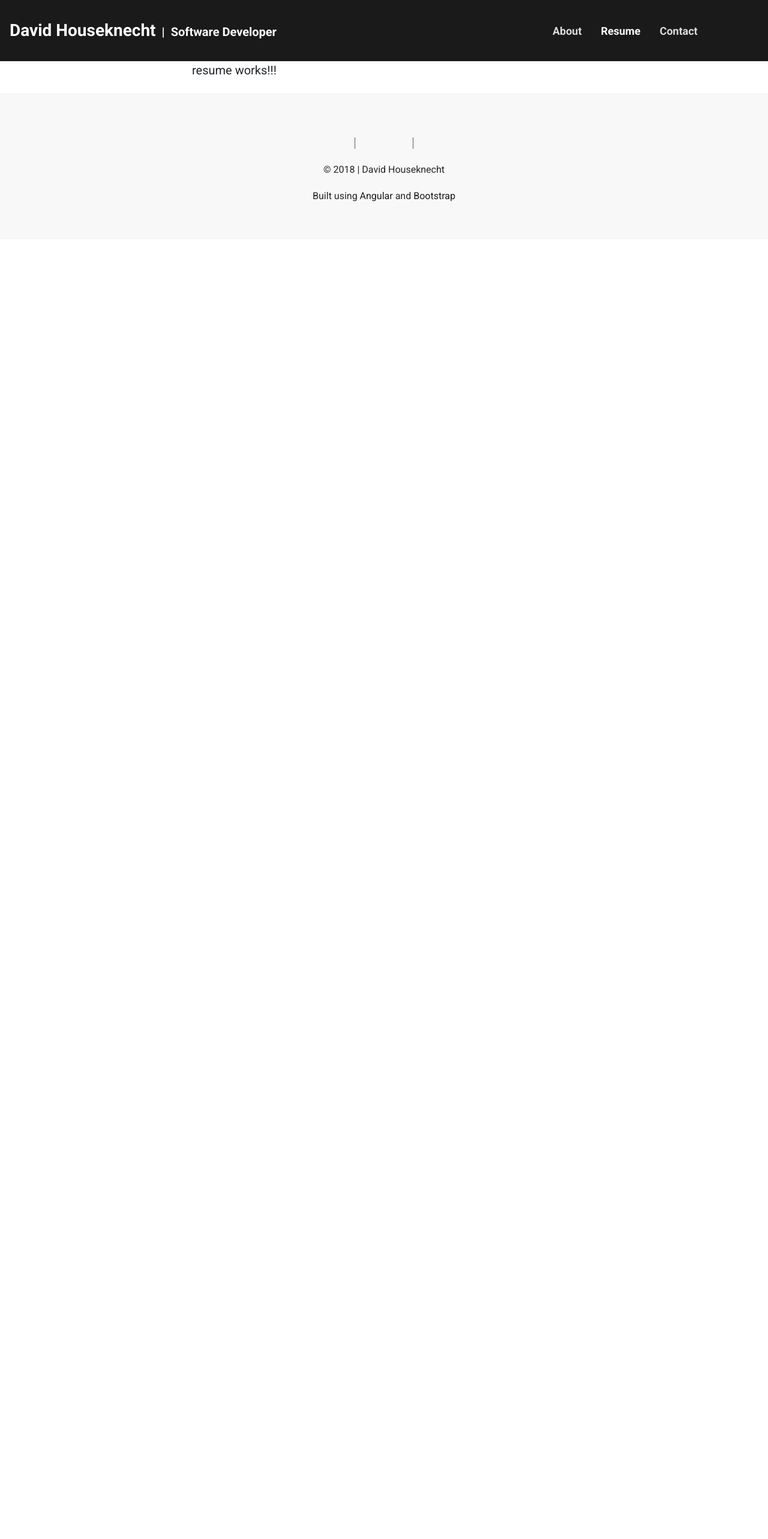
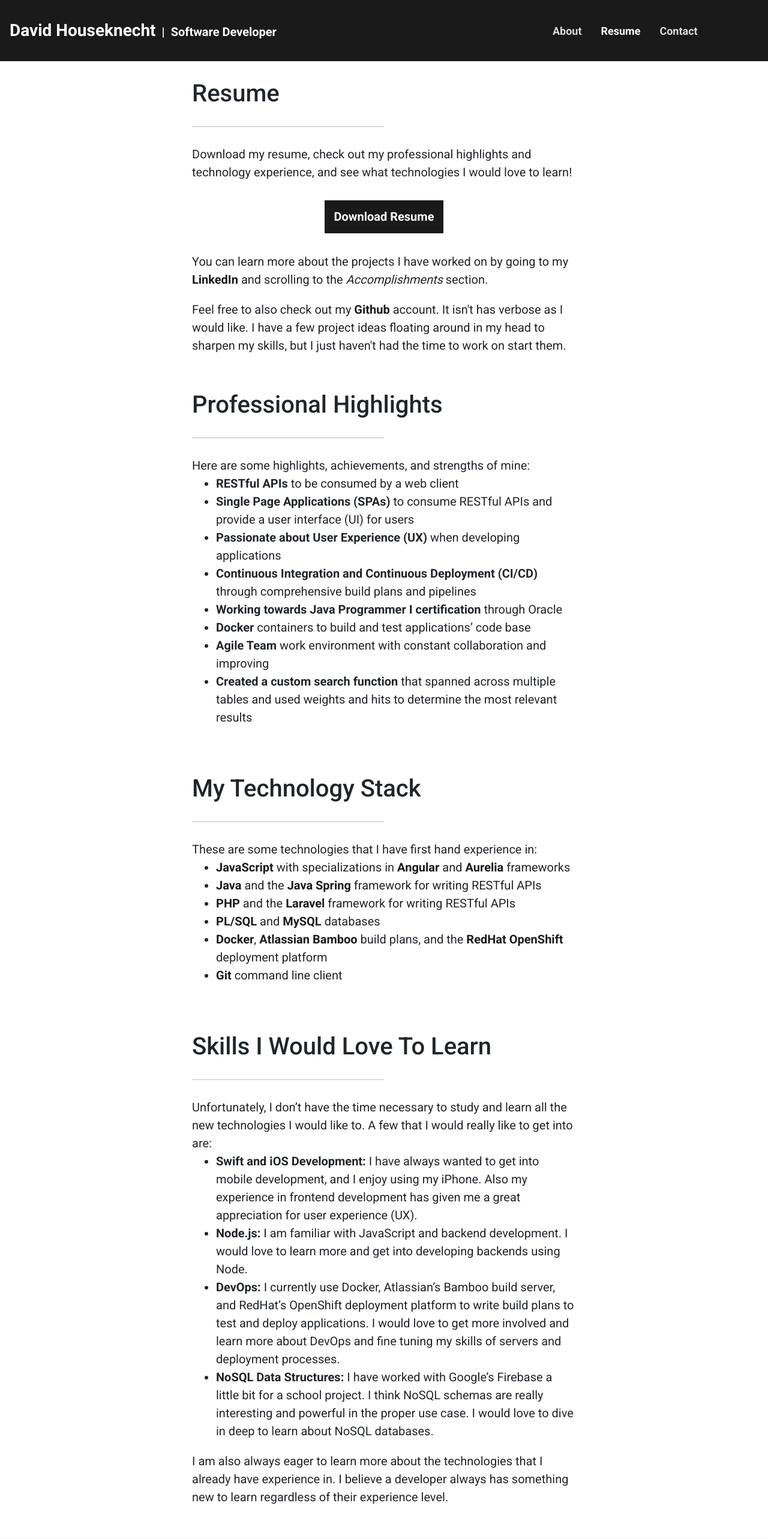
Before and after one commit to djhouseknecht/djhouseknecht.github.io, an Angular app: page /resume in a window 1280 px wide. Shown: the top 2566 px of the page at 60% size. Before the commit the page ends 800 px from the top, so only its background shows below. Built offline with nearby package versions, Linux system fonts and the light colour scheme; a web font is replaced by a local one.

Commit message:
Added resume page

```diff
--- a/src/app/about/about.component.scss
+++ b/src/app/about/about.component.scss
@@ -5,7 +5,7 @@
 	flex-flow: column;
 	padding: 0 16px;
 	div {
-		margin: 36px 0;
+		margin: 30px 0;
 	}
 	.image-and-quote {
 		display: flex;
@@ -32,4 +32,9 @@
 			text-align: center;
 		}
 	}
+
+	/* desktop styles */
+	@include media-breakpoint-up(md) {
+		padding: 0;
+	}
 }
--- a/src/app/contact/contact.component.html
+++ b/src/app/contact/contact.component.html
@@ -1,6 +1,6 @@
 <div class="contact-content">
-	<h2 class="underline">Contact</h2>
-	<div class="separator"></div>
+	<h2>Contact</h2>
+	<app-spacer class="w-50"></app-spacer>
 	I would love to hear from you about any possible opportunities or even just to chat. I love talking software! Drop me an email or fill out the contact form. Thanks!
 	<div class="mt-3">
 		<a class="px-3" href="mailto:david.j.houseknecht@gmail.com" target="_blank"><i class="fa fa-envelope "></i></a>
--- a/src/app/contact/contact.component.scss
+++ b/src/app/contact/contact.component.scss
@@ -6,7 +6,7 @@
 	flex-direction: column;
 	div.contact-content {
 		padding: 0 16px;
-		margin: 36px 0;
+		margin: 30px 0;
 	}
 	iframe {
 		min-height: 650px;
@@ -16,4 +16,11 @@
 			padding: 0;
 		}
 	}
+
+	/* desktop styles */
+	@include media-breakpoint-up(md) {
+		div.contact-content {
+			padding: 0;
+		}
+	}
 }
--- a/src/app/resume/resume.component.html
+++ b/src/app/resume/resume.component.html
@@ -1,3 +1,115 @@
+<div class="resume-download">
+	<h2>Resume</h2>
+	<app-spacer class="w-50"></app-spacer>
+	<div class="m-0">
+		Download my resume, check out my professional highlights and technology experience, and see what technologies I would love to learn!
+	</div>
+	<a href="/assets/Houseknecht, David - General Resume (1-20-19).pdf" target="_blank" class="btn btn-primary font-weight-bold">Download
+		Resume</a>
+	<div class="m-0">
+		You can learn more about the projects I have worked on by going to my <a href="https://www.linkedin.com/in/david-houseknecht/"
+		 target="_blank" class="font-weight-bold">LinkedIn</a>
+		and scrolling to the <i>Accomplishments</i> section.
+	</div>
+	<div class="mt-3 mb-0">
+		Feel free to also check out my <a href="https://www.github.com/djhouseknecht" class="font-weight-bold">Github</a>
+		account. It isn't has verbose as I would like. I have a few project ideas floating around in my head to sharpen my
+		skills, but I just haven't had the time to work on start them.
+	</div>
+</div>
+
 <div>
-  resume works!!!
+	<h2>Professional Highlights</h2>
+	<app-spacer class="w-50"></app-spacer>
+	Here are some highlights, achievements, and strengths of mine:
+	<ul>
+		<li>
+			<strong>RESTful APIs</strong> to be consumed by a web client
+		</li>
+		<li>
+			<strong>Single Page Applications (SPAs)</strong> to consume RESTful APIs and provide a user interface (UI) for users
+		</li>
+		<li>
+			<strong>Passionate about User Experience (UX)</strong> when developing applications
+		</li>
+		<li>
+			<strong>Continuous Integration and Continuous Deployment (CI/CD)</strong> through comprehensive build plans and
+			pipelines
+		</li>
+		<li>
+			<strong>Working towards Java Programmer I certification</strong> through Oracle
+		</li>
+		<li>
+			<strong>Docker</strong> containers to build and test applications’ code base
+		</li>
+		<li>
+			<strong>Agile Team</strong> work environment with constant collaboration and improving
+		</li>
+		<li>
+			<strong>Created a custom search function</strong> that spanned across multiple tables and used weights and hits to
+			determine the most relevant results
+		</li>
+	</ul>
 </div>
+
+<div>
+	<h2>My Technology Stack</h2>
+	<app-spacer class="w-50"></app-spacer>
+	These are some technologies that I have first hand experience in:
+	<ul>
+		<li>
+			<strong><a href="https://en.wikipedia.org/wiki/JavaScript" target="_blank">JavaScript</a></strong> with
+			specializations in <strong><a href="https://angular.io/" target="_blank">Angular</a></strong> and <strong><a href="https://aurelia.io/"
+				 target="_blank">Aurelia</a></strong> frameworks
+		</li>
+		<li>
+			<strong><a href="https://en.wikipedia.org/wiki/Java" target="_blank">Java</a></strong> and the <strong><a href="https://spring.io/"
+				 target="_blank">Java Spring</a></strong> framework for writing RESTful APIs
+		</li>
+		<li>
+			<strong><a href="https://en.wikipedia.org/wiki/PHP" target="_blank">PHP</a></strong> and the <strong><a href="https://laravel.com/"
+				 target="_blank">Laravel</a></strong> framework for writing RESTful APIs
+		</li>
+		<li>
+			<strong><a href="https://en.wikipedia.org/wiki/PL/SQL" target="_blank">PL/SQL</a></strong> and <strong><a href="https://en.wikipedia.org/wiki/MySQL"
+				 target="_blank">MySQL</a></strong> databases
+		</li>
+		<li>
+			<strong><a href="https://docs.docker.com/" target="_blank">Docker</a></strong>, <strong><a href="https://www.atlassian.com/software/bamboo"
+				 target="_blank">Atlassian Bamboo</a></strong> build plans, and the <strong><a href="https://www.openshift.com/"
+				 target="_blank">RedHat OpenShift</a></strong> deployment platform
+		</li>
+		<li>
+			<strong><a href="https://git-scm.com/" target="_blank">Git</a></strong> command line client
+		</li>
+	</ul>
+</div>
+
+<div>
+	<h2>Skills I Would Love To Learn</h2>
+	<app-spacer class="w-50"></app-spacer>
+	Unfortunately, I don’t have the time necessary to study and learn all the new technologies I would like to. A few that
+	I would really like to get into are:
+	<ul>
+		<li>
+			<strong>Swift and iOS Development:</strong> I have always wanted to get into mobile development, and I enjoy using
+			my iPhone. Also my experience in frontend development has given me a great appreciation for user experience (UX).
+		</li>
+		<li>
+			<strong>Node.js:</strong> I am familiar with JavaScript and backend development. I would love to learn more and get
+			into developing backends using Node.
+		</li>
+		<li>
+			<strong>DevOps:</strong> I currently use Docker, Atlassian’s Bamboo build server, and RedHat’s OpenShift deployment
+			platform to write build plans to test and deploy applications. I would love to get more involved and learn more
+			about DevOps and fine tuning my skills of servers and deployment processes.
+		</li>
+		<li>
+			<strong>NoSQL Data Structures:</strong> I have worked with Google’s Firebase a little bit for a school project. I
+			think NoSQL schemas are really interesting and powerful in the proper use case. I would love to dive in deep to
+			learn about NoSQL databases.
+		</li>
+	</ul>
+	I am also always eager to learn more about the technologies that I already have experience in. I believe a developer
+	always has something new to learn regardless of their experience level.
+</div>
--- a/src/app/resume/resume.component.scss
+++ b/src/app/resume/resume.component.scss
@@ -0,0 +1,22 @@
+@import "../../scss/themes";
+
+:host {
+	display: flex;
+	flex-direction: column;
+	padding: 0 16px;
+	div.resume-download {
+		display: flex;
+		flex-direction: column;
+		& > a {
+			margin: 32px auto;
+		}
+	}
+	div {
+		margin: 30px 0;
+	}
+
+	/* desktop styles */
+	@include media-breakpoint-up(md) {
+		padding: 0;
+	}
+}
```
Also changed, not shown: src/assets/sharp-top.jpg (deleted), 1 other file (tests, documents, lock files or other folders).
